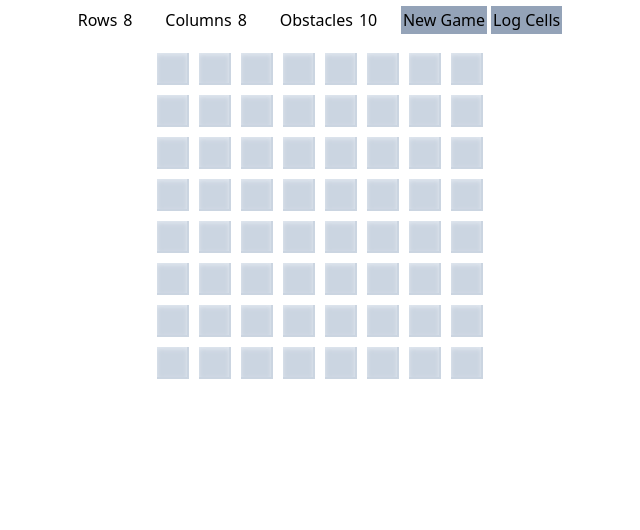
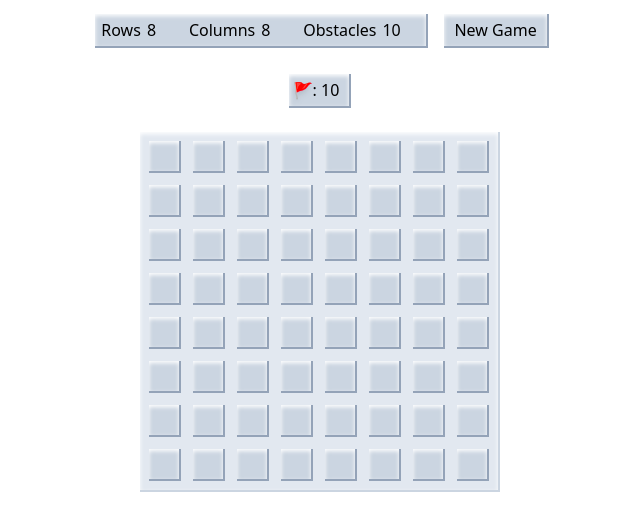
Before and after one commit to JanEberlein/minesweeper, a Vue app: page / in a window 1280 px wide. Shown: the top 530 px of the page, without its empty margins (320-960 px from the left). Built offline with nearby package versions, Linux system fonts and the light colour scheme.

Commit message:
fixes win calculation beautifies UI 💄

```diff
--- a/src/components/MineTile.vue
+++ b/src/components/MineTile.vue
@@ -53,10 +53,10 @@ const cellContent = computed(() => {
   <div
     class="flex items-center justify-center m-1 h-8 w-8 p-0 shadow-inner text-balance text-lg hover:m-0 hover:h-10 hover:w-10 hover:text-2xl"
     :class="{
-      'bg-red-500': cell.revealed && cell.obstacle && gameOver,
-      'bg-slate-300': !(cell.revealed && cell.obstacle && gameOver),
-      'shadow-slate-400 border-r-2 border-b-2 border-slate-200': cell.revealed,
-      'shadow-slate-200 border-r-2 border-b-2 border-slate-300': !cell.revealed
+      'bg-red-500': gameOver && (cell.revealed && cell.obstacle) || (cell.marked == '🚩' && !cell.obstacle),
+      'bg-slate-300': !(gameOver && (cell.revealed && cell.obstacle) || (cell.marked == '🚩' && !cell.obstacle)),
+      'shadow-slate-600 border-r-2 border-b-2 border-slate-200': cell.revealed,
+      'shadow-white border-r-2 border-b-2 border-slate-400': !cell.revealed
     }"
     @click="revealCell"
     @click.right.prevent="markCell"
--- a/src/components/PlayingField.vue
+++ b/src/components/PlayingField.vue
@@ -1,5 +1,5 @@
 <script setup>
-import { playingFieldDimension as dim, newGame, logCells, gameOver, gameWon } from '@/store'
+import { playingFieldDimension as dim, newGame, gameOver, gameWon, countMarked } from '@/store'
 import MineTile from './MineTile.vue'
 import { ref } from 'vue'
 
@@ -10,9 +10,10 @@ const obstacles = ref(dim.obstacles)
 
 <template>
   <div class="flex flex-col md:items-center justify-center">
-    <div class="flex items-center md:justify-center m-0.5 p-0.5">
+    <div class="flex items-center md:justify-center my-0.5 p-0.5">
+      <div class="m-2.5 px-1 bg-slate-300 shadow-inner shadow-white border-r-2 border-b-2 border-slate-400">
         <label for="rows" class="m-0.5">Rows</label>
-      <input id="rows" type="number" min="1" max="100" v-model="rows" class="m-0.5 p-0.5 w-10" />
+        <input id="rows" type="number" min="1" max="100" v-model="rows" class="m-0.5 p-0.5 w-10 bg-transparent" />
         <label for="columns" class="m-0.5">Columns</label>
         <input
           id="columns"
@@ -20,7 +21,7 @@ const obstacles = ref(dim.obstacles)
           min="1"
           max="100"
           v-model="columns"
-        class="m-0.5 p-0.5 w-10"
+          class="m-0.5 p-0.5 w-10 bg-transparent"
         />
         <label for="obstacles" class="m-0.5">Obstacles</label>
         <input
@@ -29,16 +30,21 @@ const obstacles = ref(dim.obstacles)
           min="1"
           max="100"
           v-model="obstacles"
-        class="m-0.5 p-0.5 w-10"
+          class="m-0.5 p-0.5 w-10 bg-transparent"
         />
-      <button class="m-0.5 p-0.5 bg-slate-400" @click="newGame(rows, columns, obstacles)">
+      </div>
+      <button class="m-1.5 px-2.5 py-1 hover:m-0 hover:py-1 hover:text-xl text-balance bg-slate-300 shadow-inner shadow-white border-r-2 border-b-2 border-slate-400 active:shadow-slate-600 active:border-slate-200"
+        @click="newGame(rows, columns, obstacles)">
         New Game
       </button>
-      <button class="m-0.5 p-0.5 bg-slate-400" @click="logCells">Log Cells</button>
+    </div>
+
+    <div class="bg-slate-300 shadow-inner shadow-white border-r-2 border-b-2 border-slate-400 m-3 p-1 pr-2.5 w-fit ">
+      <span class="drop-shadow-md saturate-200">🚩</span>: {{ Math.max(dim.obstacles - countMarked, 0) }}
     </div>
 
     <div class="overflow-x-scroll w-screen md:w-auto p-2">
-      <table class="table-auto">
+      <table class="table-auto bg-slate-200 border-separate p-0.5 m-1 shadow-inner shadow-white border-r-2 border-b-2 border-slate-300">
         <tbody>
           <tr v-for="row in dim.rows" :key="row">
             <td v-for="column in dim.columns" :key="column">
@@ -47,7 +53,7 @@ const obstacles = ref(dim.obstacles)
           </tr>
         </tbody>
       </table>
-      <h1 v-if="gameWon" class="text-3xl font-bold w-full md:text-center">Game Won!</h1>
+      <h1 v-if="gameWon" class="text-3xl font-bold w-full md:text-center">Game Won 🎉</h1>
       <h1 v-else-if="gameOver" class="text-3xl font-bold w-full md:text-center">Game Over!</h1>
     </div>
   </div>
--- a/src/store.js
+++ b/src/store.js
@@ -15,10 +15,11 @@ export const gameActive = ref(false)
 export const countMarked = ref(0)
 export const countRevealed = ref(0)
 
-watch([countMarked, countRevealed], () => {
-  if (countMarked.value + countRevealed.value == dimensions.rows * dimensions.columns) {
-
+watch(countRevealed, () => {
+  console.log('marked: ' + countMarked.value + ', revealed: ' + countRevealed.value + ', total: ' + (countRevealed.value + countMarked.value))
+  if (dimensions.obstacles + countRevealed.value == dimensions.rows * dimensions.columns) {
     gameWon.value = true
+    gameOver.value = true
   }
 })
 
@@ -30,9 +31,12 @@ export function getCell(row, column) {
 
 export async function cellRevealed(row, column) {
   const cell = getCell(row, column)
+  if (cell.value.revealed) return
   cell.value.revealed = true
+  countRevealed.value++
+
+  if (cell.value.marked) countMarked.value--
   cell.value.marked = ''
-  countRevealed.value++
 
   if (!gameActive.value) {
     await startGame(cell)
```
Lines whose indentation alone changed are shown as unchanged.
